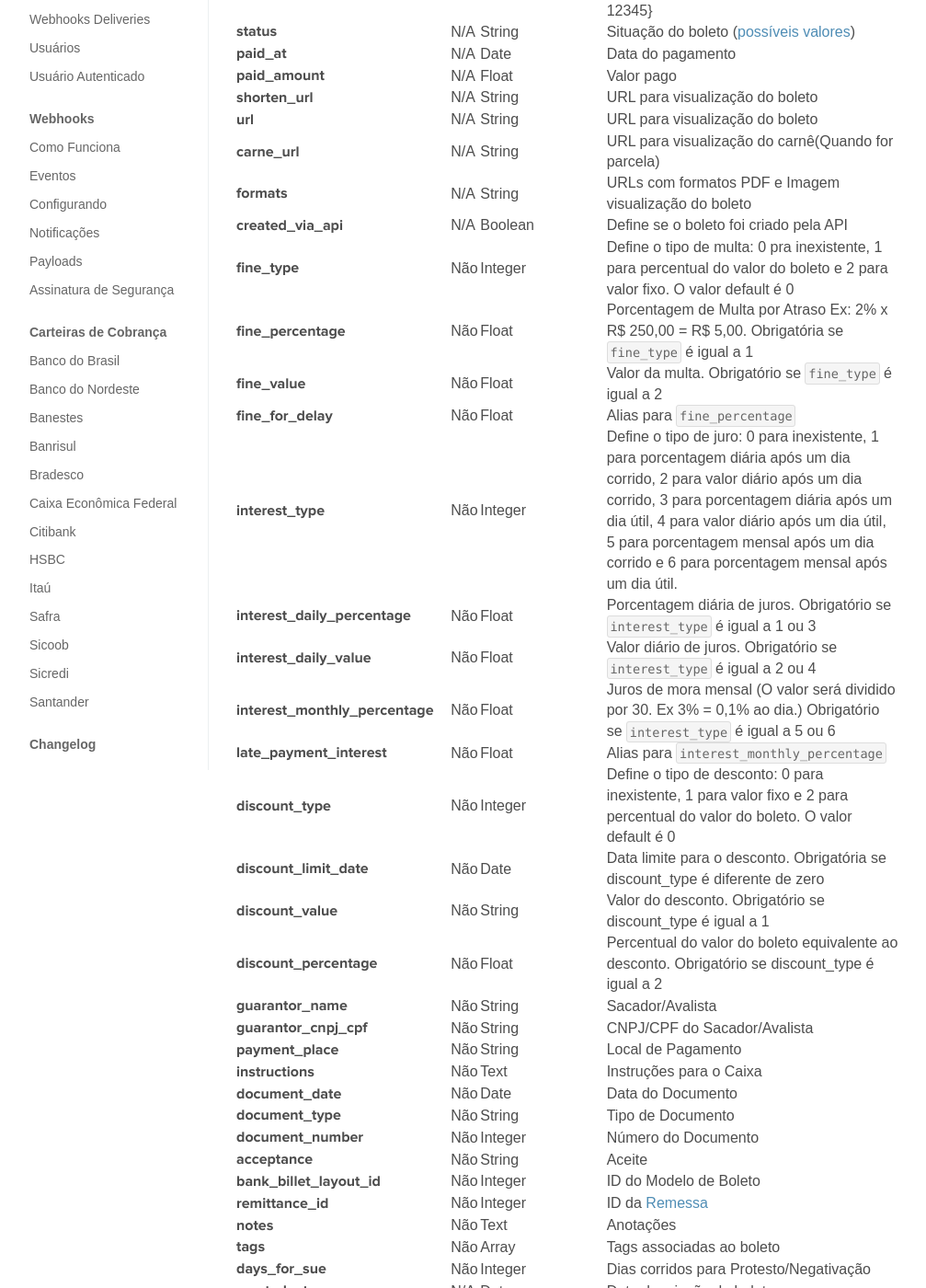
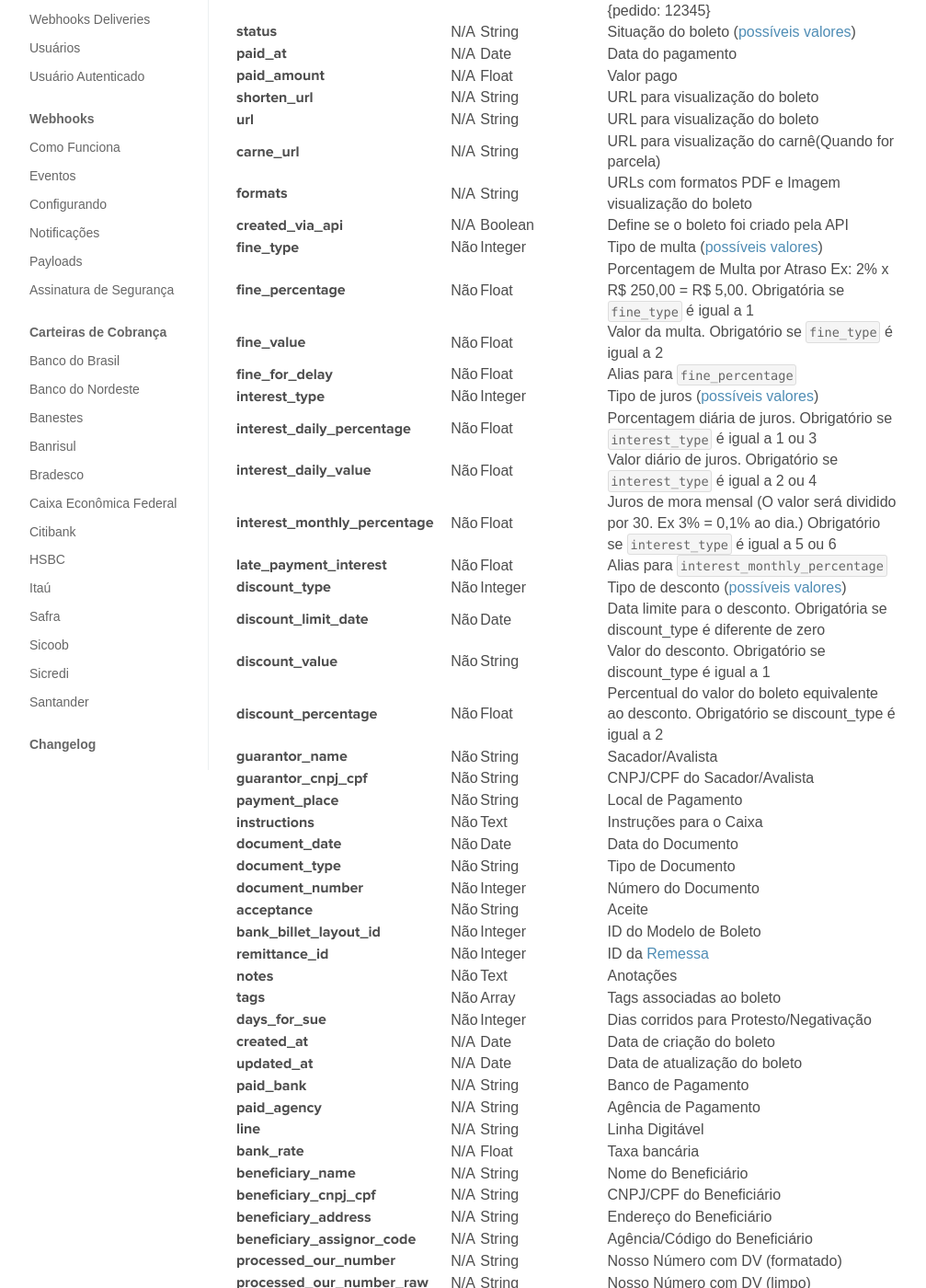
Before and after one commit to BoletoSimples/boletosimples-docs, a Jekyll site: the page built from reference/v1/bank_billets/index.md, in a window 1280 px wide and 1400 px high, scrolled down 1408 px. Shown: the whole window at 92% size, without its empty margins (143-1150 px from the left). Built offline with Jekyll 4.4.1, drawn with Linux system fonts in a browser that asks for light colours; some of the changed text lies outside the part shown.

Commit message:
update references fine and interst options to list on Bank Billet, Installment, Customer Subscription

```diff
--- a/reference/v1/bank_billets/index.md
+++ b/reference/v1/bank_billets/index.md
@@ -52,16 +52,16 @@ breadcrumb: Boletos
 | **carne_url**                   | N/A   | String  |         | URL para visualização do carnê(Quando for parcela)
 | **formats**                     | N/A   | String  |         | URLs com formatos PDF e Imagem visualização do boleto
 | **created_via_api**             | N/A   | Boolean |         | Define se o boleto foi criado pela API
-| **fine_type**                   | Não   | Integer |         | Define o tipo de multa: 0 pra inexistente, 1 para percentual do valor do boleto e 2 para valor fixo. O valor default é 0
+| **fine_type**                   | Não   | Integer |         | Tipo de multa ([possíveis valores](#fine_type))
 | **fine_percentage**             | Não   | Float   |         | Porcentagem de Multa por Atraso Ex: 2% x R$ 250,00 = R$ 5,00. Obrigatória se `fine_type` é igual a 1
 | **fine_value**                  | Não   | Float   |         | Valor da multa. Obrigatório se `fine_type` é igual a 2
 | **fine_for_delay**              | Não   | Float   |         | Alias para `fine_percentage`
-| **interest_type**               | Não   | Integer |         | Define o tipo de juro: 0 para inexistente, 1 para porcentagem diária após um dia corrido, 2 para valor diário após um dia corrido, 3 para porcentagem diária após um dia útil, 4 para valor diário após um dia útil, 5 para porcentagem mensal após um dia corrido e 6 para porcentagem mensal após um dia útil.
+| **interest_type**               | Não   | Integer |         | Tipo de juros ([possíveis valores](#interest_type))
 | **interest_daily_percentage**   | Não   | Float   |         | Porcentagem diária de juros. Obrigatório se `interest_type` é igual a 1 ou 3
 | **interest_daily_value**        | Não   | Float   |         | Valor diário de juros. Obrigatório se `interest_type` é igual a 2 ou 4
 | **interest_monthly_percentage** | Não   | Float   |         | Juros de mora mensal (O valor será dividido por 30. Ex 3% = 0,1% ao dia.) Obrigatório se `interest_type` é igual a 5 ou 6
 | **late_payment_interest**       | Não   | Float   |         | Alias para `interest_monthly_percentage`
-| **discount_type**               | Não   | Integer |         | Define o tipo de desconto: 0 para inexistente, 1 para valor fixo e 2 para percentual do valor do boleto. O valor default é 0
+| **discount_type**               | Não   | Integer |         | Tipo de desconto ([possíveis valores](#discount_type))
 | **discount_limit_date**         | Não   | Date    |         | Data limite para o desconto. Obrigatória se discount_type é diferente de zero
 | **discount_value**              | Não   | String  |         | Valor do desconto. Obrigatório se discount_type é igual a 1
 | **discount_percentage**         | Não   | Float   |         | Percentual do valor do boleto equivalente ao desconto. Obrigatório se discount_type é igual a 2
```
Also changed, not shown: other parts of reference/v1/bank_billets/index.md (+22 -0 lines), reference/v1/customer_subscriptions/index.md (+18 -2 lines), reference/v1/installments/index.md (+19 -2 lines).
